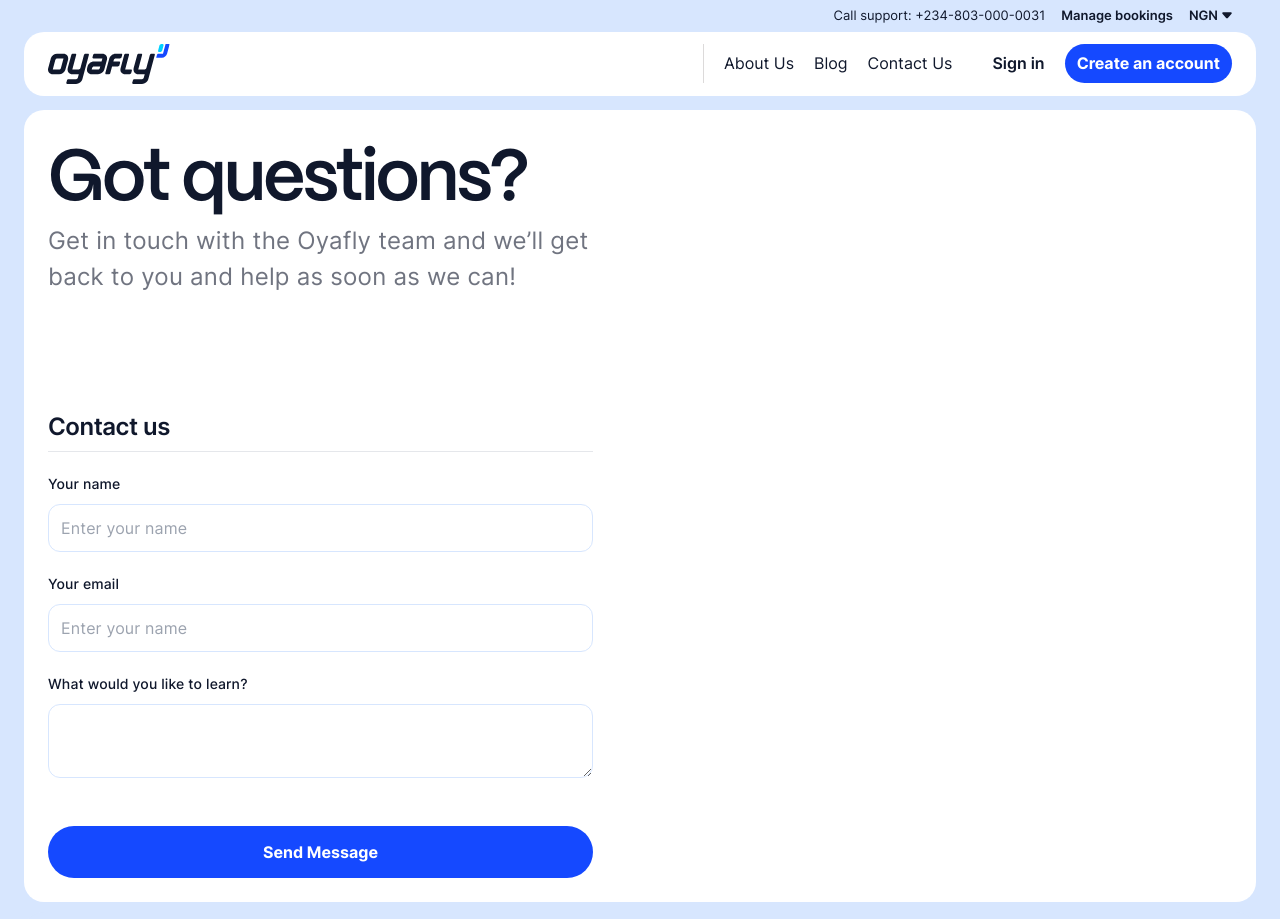
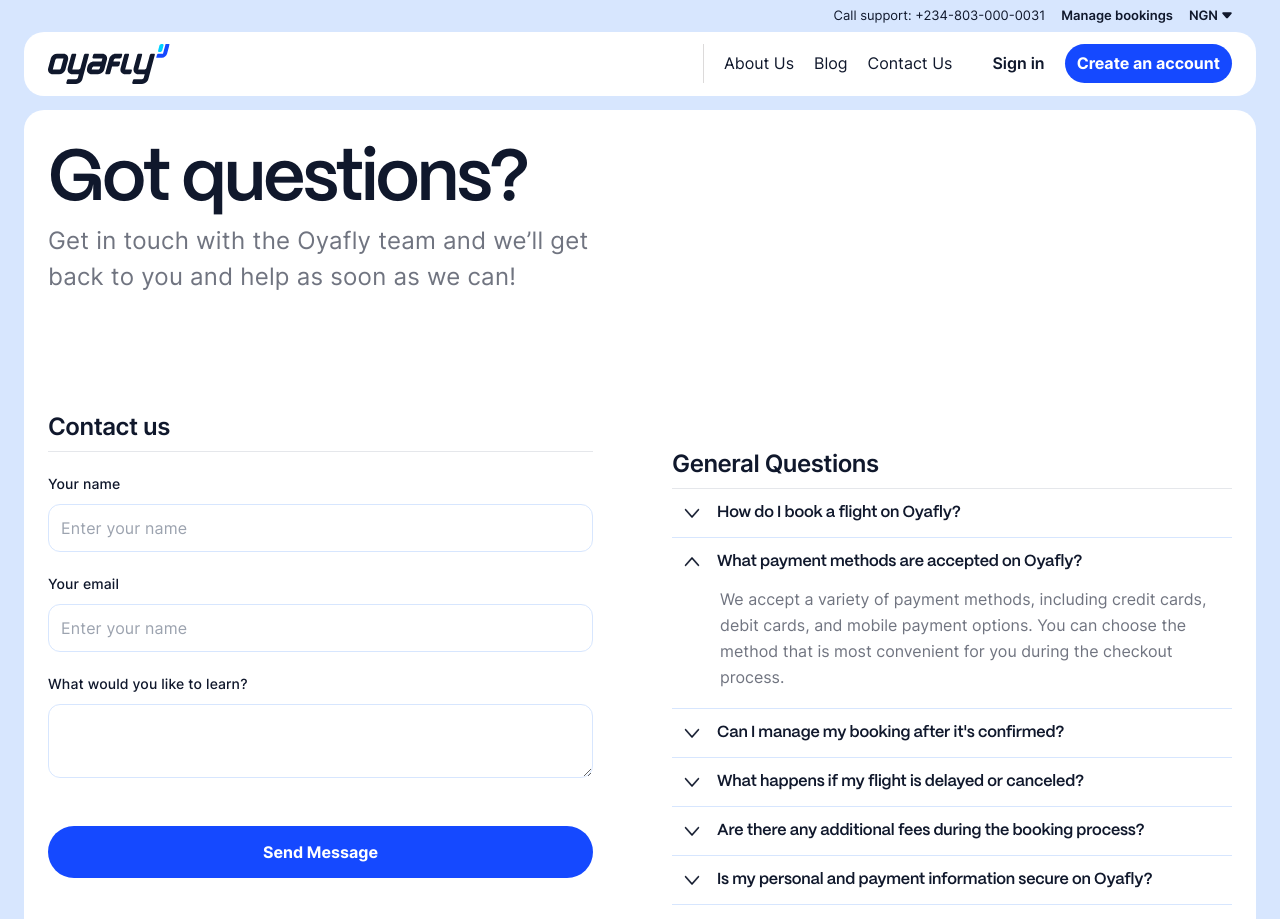
Before and after one commit to Yaasir024/Oyafly, a Vue app: page /contact-us in a window 1280 px wide. Shown: the top 919 px of the page. Built offline with nearby package versions, Linux system fonts and the light colour scheme.

Commit message:
/changes

```diff
--- a/src/components/about/Feedback.vue
+++ b/src/components/about/Feedback.vue
@@ -1,10 +1,10 @@
 <template>
     <section class="mt-[10px] 2xs:px-[24px] pt-[24px] bg-[#D7E6FE] rounded-[20px] relative">
-        <img src="@/assets/images/about/feedback/hand-ticket.png" alt="" class="absolute right-[-20px] hidden lg:block lg:top-[-150px]">
+        <img src="@/assets/images/about/feedback/hand-ticket.png" alt="" class="absolute left-[-20px] hidden lg:block lg:top-[-150px]">
         <div class="flex flex-wrap">
             <div class="lg:flex-33.33% lg:pr-[16px]">
                 <div
-                    class="pt-[12px] px-[16px] pb-[16px] border-2 border-white border-dashed rounded-t-[14px] rounded-br-[14px]">
+                    class="lg:mt-[320px] pt-[12px] px-[16px] pb-[16px] border-2 border-white border-dashed rounded-t-[14px] rounded-br-[14px]">
                     <p class="text-[16px] leading-[27.5px] tracking-[0.16px]">
                         Oyafly has completely transformed the way I travel within Nigeria. Their seamless online booking
                         platform and excellent customer service have made booking flights a breeze.
@@ -34,7 +34,7 @@
             </div>
             <div class="lg:flex-33.33% mt-8 lg:mt-0">
                 <div
-                    class="lg:mt-[320px] pt-[12px] px-[16px] pb-[16px] border-2 border-white border-dashed rounded-t-[14px] rounded-br-[14px]">
+                    class="pt-[12px] px-[16px] pb-[16px] border-2 border-white border-dashed rounded-t-[14px] rounded-br-[14px]">
                     <p class="text-[16px] leading-[27.5px] tracking-[0.16px]">
                         Oyafly has become my go-to platform for booking flights, and I highly recommend it to anyone looking
                         for a hassle-free travel experience.
@@ -48,7 +48,8 @@
                 </div>
             </div>
         </div>
-        <div class="mt-[40px] mb-[80px]">
+        <div class="mt-[40px] mb-[80px] flex items-center md:justify-end">
+            <div class="">
                 <h1
                     class="text-[34px] 2xs:text-[40px] xs:text-[52px] sm:text-[48px] leading-[46px] font-semibold font-pp max-w-[485px] tracking-[-0.96px]">
                     Cheers from our users
@@ -58,6 +59,7 @@
                     Discover the stories that make us smile
                     – hear it straight from our happy users.
                 </p>
+            </div>
 
         </div>
         <img src="@/assets/images/about/feedback/pattern.svg" alt="" class="">
--- a/src/components/contact/Hero.vue
+++ b/src/components/contact/Hero.vue
@@ -1,7 +1,58 @@
+<script setup>
+import { ref } from 'vue';
+
+const selected = ref('2')
+let accordionData = [
+    {
+        id: '1',
+        question: "How do I book a flight on Oyafly?",
+        answer: "We accept a variety of payment methods, including credit cards, debit cards, and mobile payment options. You can choose the method that is most convenient for you during the checkout process.",
+    },
+    {
+        id: '2',
+        question: "What payment methods are accepted on Oyafly?",
+        answer: "We accept a variety of payment methods, including credit cards, debit cards, and mobile payment options. You can choose the method that is most convenient for you during the checkout process.",
+    },
+    {
+        id: '3',
+        question: "Can I manage my booking after it's confirmed?",
+        answer: "We accept a variety of payment methods, including credit cards, debit cards, and mobile payment options. You can choose the method that is most convenient for you during the checkout process.",
+    },
+    {
+        id: '4',
+        question: "What happens if my flight is delayed or canceled?",
+        answer: "We accept a variety of payment methods, including credit cards, debit cards, and mobile payment options. You can choose the method that is most convenient for you during the checkout process.",
+    },
+    {
+        id: '5',
+        question: "Are there any additional fees during the booking process?",
+        answer: "We accept a variety of payment methods, including credit cards, debit cards, and mobile payment options. You can choose the method that is most convenient for you during the checkout process.",
+    },
+    {
+        id: '6',
+        question: "Is my personal and payment information secure on Oyafly?",
+        answer: "We accept a variety of payment methods, including credit cards, debit cards, and mobile payment options. You can choose the method that is most convenient for you during the checkout process.",
+    },
+    {
+        id: '7',
+        question: "How can I contact Oyafly customer support?",
+        answer: "We accept a variety of payment methods, including credit cards, debit cards, and mobile payment options. You can choose the method that is most convenient for you during the checkout process.",
+    },
+]
+
+const toggleAccordion = (id) => {
+    if (selected.value != id) {
+        selected.value = id
+    } else if (selected.value == id) {
+        selected.value = ''
+    }
+}
+</script>
+
 <template>
     <section class="mt-[10px] ">
-        <div class="relative p-[24px] bg-white rounded-[20px] overflow-hidden flex justify-between">
-            <div class="pt-[16px] flex flex-col">
+        <div class="relative p-[24px] pb-[36px] bg-white rounded-[20px] overflow-hidden flex items-end justify-between flex-wrap">
+            <div class="flex-full lg:flex-50% pt-[16px] flex flex-col pb-[76px]">
                 <div class="">
                     <h1
                         class="text-[52px] sm:text-[64px] md:text-[72px] leading-[48px] sm:leading-[61px] font-semibold font-pp max-w-[580px] tracking-[-2.56px]">
@@ -13,7 +64,7 @@
                     </p>
 
                 </div>
-                <div class="mt-[120px] max-w-[545px]">
+                <div class="mt-[120px] lg:max-w-[545px]">
                     <form action="" class="w-full">
                         <div class="w-full pb-[12px] border-b">
                             <h1 class="text-[24px] leading-[24px] tracking-[-0.48px] font-semibold">Contact us</h1>
@@ -41,18 +92,38 @@
 
                             </textarea>
                         </div>
-                        <button class="mt-[48px] w-full rounded-full py-[14px] px-[20px] bg-of-blue text-center text-[16px] font-bold text-white">
+                        <button
+                            class="mt-[48px] w-full rounded-full py-[14px] px-[20px] bg-of-blue text-center text-[16px] font-bold text-white">
                             Send Message
                         </button>
                     </form>
                 </div>
             </div>
-            <div class="pl-8 hidden ">
-
-                <div class="max-w-[450px] 2xl:max-w-[590px] rounded-[15px] overflow-hidden">
-                    <video class="" autoplay loop muted>
-                        <source src="@/assets/images/about/hero/vid.mp4" type="video/mp4">
-                    </video>
+            <div class="flex-full lg:flex-50% lg:pl-8 ">
+                <div class="w-full pb-[12px] border-b">
+                    <h1 class="text-[24px] leading-[24px] tracking-[-0.48px] font-semibold">General Questions</h1>
+                </div>
+                <div v-for="data in accordionData" :key="data.id" class="border-b border-[#D7E6FE] lg:px-3">
+                    <div @click="toggleAccordion(data.id)" class="question flex items-center py-4 cursor-pointer">
+                        <button class="">
+                            <svg class="transition-all duration-300 ease-in-out" :class="data.id == selected ? 'rotate-0' : 'rotate-180'" width="16" height="10" viewBox="0 0 16 10" fill="none"
+                                xmlns="http://www.w3.org/2000/svg">
+                                <path
+                                    d="M1.17093 8.805C1.07212 8.69211 1.01205 8.54244 1.00163 8.38321C0.991205 8.22397 1.03113 8.06576 1.11414 7.93732L1.17093 7.86264L7.58854 0.528223C7.68733 0.415301 7.81829 0.346643 7.95762 0.334734C8.09694 0.322824 8.23538 0.368453 8.34777 0.463325L8.41311 0.528223L14.8307 7.86264C14.9342 7.98177 14.9945 8.14109 14.9996 8.3088C15.0048 8.47652 14.9544 8.64029 14.8586 8.76744C14.7628 8.89459 14.6285 8.97576 14.4826 8.99475C14.3367 9.01374 14.1899 8.96916 14.0715 8.8699L14.0062 8.805L8.00083 1.94177L1.99549 8.805C1.8861 8.92987 1.73782 9 1.58321 9C1.4286 9 1.28032 8.92987 1.17093 8.805Z"
+                                    fill="#10182C" stroke="#10182C" stroke-width="0.4" />
+                            </svg>
+                        </button>
+                        <h3 class="ml-[17px] text-[16px] leading-[16px] font-pp font-semibold tracking-[-0.16px]">
+                            {{ data.question }}
+                        </h3>
+                    </div>
+                    <div class="answer pl-[36px] overflow-hidden transition-all duration-300 ease-in-out" :class="data.id == selected ? 'max-h-[999px]' : 'max-h-0'">
+                        <div class="w-full pb-[18px]">
+                            <p class="text-[16px] leading-[26px] text-[#10182C]/60">
+                                {{ data.answer }}
+                            </p>
+                        </div>
+                    </div>
                 </div>
             </div>
         </div>
```
Also changed, not shown: src/assets/images/about/feedback/hand-ticket.png. Lines whose indentation alone changed are shown as unchanged.
